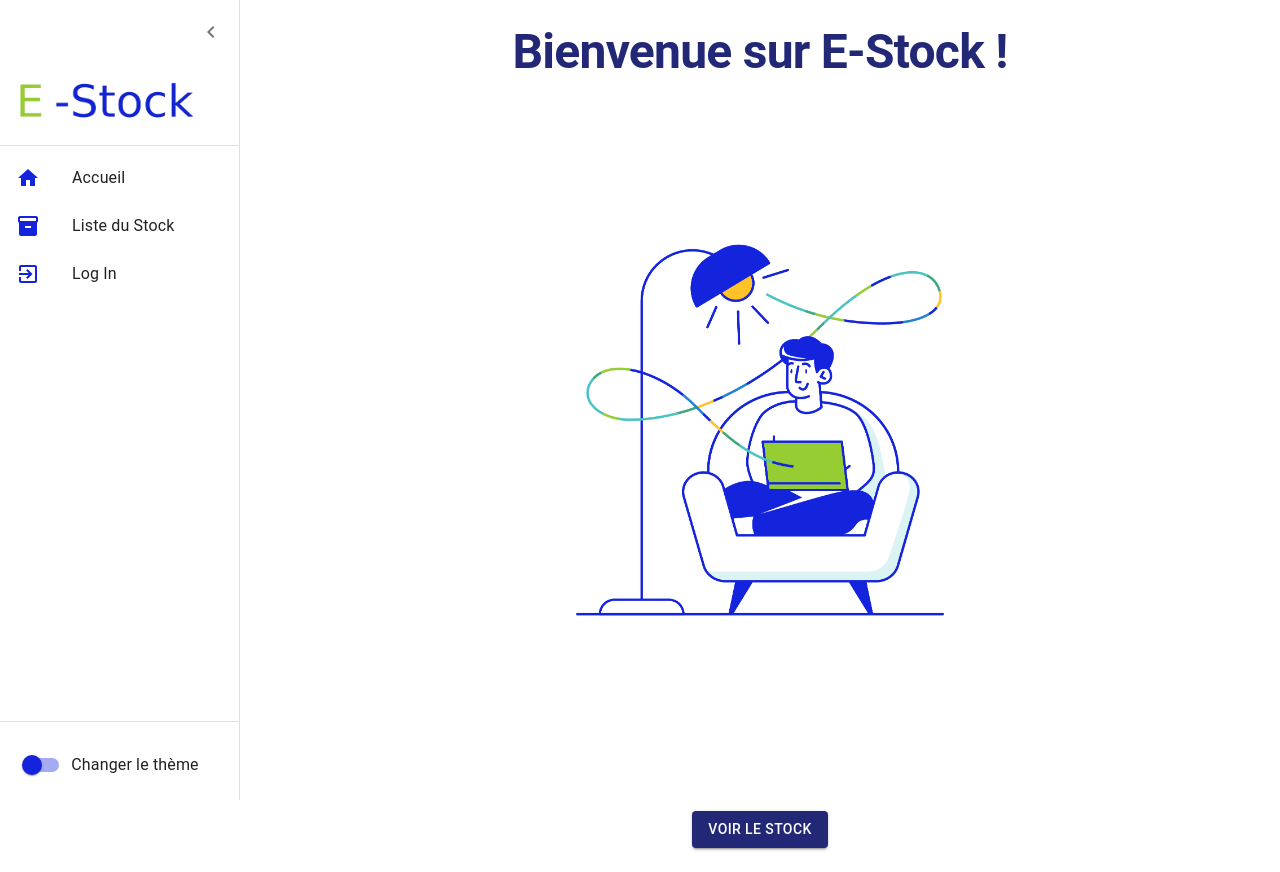
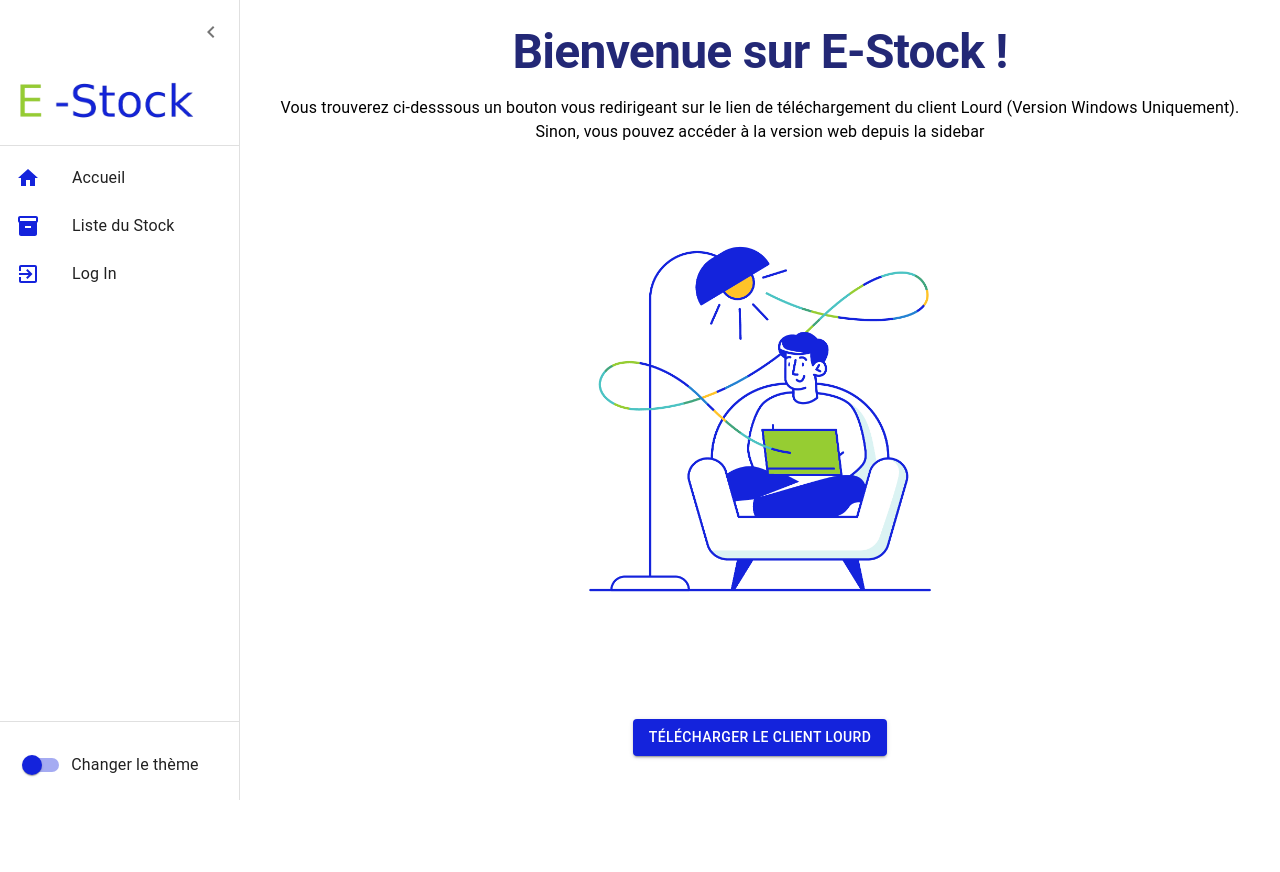
Before and after one commit to 0xChaser/gestion-stock_front, a React (Create React App) app: page / in a window 1280 px wide. After the commit the page ends 800 px from the top, so only its background shows below. Built offline with nearby package versions, Linux system fonts and the light colour scheme.

Commit message:
Add button for downloaf of client

```diff
--- a/src/components/buttons/CustomButton.tsx
+++ b/src/components/buttons/CustomButton.tsx
@@ -7,6 +7,8 @@ interface CustomButtonProps {
   disabled?: boolean;
   type?: 'submit' | 'button' | 'reset';
   onClick?: () => void;
+  href?: string;
+  download ?: true | false;
 }
 
 const blue = {
--- a/src/pages/Home/Home.tsx
+++ b/src/pages/Home/Home.tsx
@@ -4,7 +4,6 @@ import { CssBaseline, ThemeProvider, createTheme, Button, Box, Typography } from
 import StockImage from '../../assets/images/image_stock.png';
 import { useTheme } from '../../contexts/themeContext';
 import CustomTitle from 'components/titles/CustomTitle';
-import SuperuserGuard from '../../guards/SuperuserGuard';
 
 const HomePage: React.FC = () => {
   const { darkMode } = useTheme();
@@ -25,29 +24,90 @@ const HomePage: React.FC = () => {
         <CustomTitle>
           Bienvenue sur E-Stock !
         </CustomTitle>
-        <img src={StockImage} alt="Stock" style={{ minWidth: '45%', width:'100%', maxWidth:'700px', height: 'auto' }} />
-        <Box sx={{ marginTop: 3, display: 'flex', alignItems:'center', justifyContent:'space-evenly'}}>
+        <Typography variant="body1" sx={{ marginTop: 2 }}>
+          Vous trouverez ci-desssous un bouton vous redirigeant sur le lien de téléchargement du client Lourd (Version Windows Uniquement).<br />
+          Sinon, vous pouvez accéder à la version web depuis la sidebar</Typography>
 
-          <Button component={Link} to="/stock" variant="contained" color="primary">
-            Voir le stock
-          </Button>
-
-          <SuperuserGuard>
-
-            <Button component={Link} to="/category" variant="contained" color="primary">
-              Voir les catégories
-            </Button>
-
-            <Button component={Link} to="/product" variant="contained" color="primary">
-              Voir les produits
-            </Button>
-
-          </SuperuserGuard>
+        <img src={StockImage} alt="Stock" style={{ minWidth: '35%', width:'100%', maxWidth:'650px', height: 'auto', marginTop: '-50px' }} />
 
         </Box>
-      </Box>
+
+        <Box sx={{ marginTop: -10, display: 'flex', alignItems: 'center', justifyContent: 'center' }}>
+          <Button
+            href="https://drive.google.com/uc?id=1TYr3WNeC73p1dmSsvWq06cabi4SlB51H"
+            variant="contained"
+            sx={{
+              mt: 3,
+              mb: 2,
+              bgcolor: '#1423DC',
+              color: '#FFFFFF',
+              '&:hover': {
+                bgcolor: '#96CD32',
+              },
+            }}
+            download
+                  >
+            Télécharger le Client Lourd
+          </Button>
+       </Box>
     </ThemeProvider>
   );
 };
 
 export default HomePage;
+
+
+
+// import React from 'react';
+// import { Link } from 'react-router-dom';
+// import { CssBaseline, ThemeProvider, createTheme, Button, Box, Typography } from '@mui/material';
+// import StockImage from '../../assets/images/image_stock.png';
+// import { useTheme } from '../../contexts/themeContext';
+// import CustomTitle from 'components/titles/CustomTitle';
+// import SuperuserGuard from '../../guards/SuperuserGuard';
+
+// const HomePage: React.FC = () => {
+//   const { darkMode } = useTheme();
+
+//   const theme = createTheme({
+//     palette: {
+//       mode: darkMode ? 'dark' : 'light',
+//       primary: { main: '#232876' },
+//       background: { paper: darkMode ? '#333' : '#F2F2F2', default: darkMode ? '#121212' : '#fff' },
+//       text: { primary: darkMode ? '#fff' : '#000' },
+//     },
+//   });
+
+//   return (
+//     <ThemeProvider theme={theme}>
+//       <CssBaseline />
+//       <Box sx={{ textAlign: 'center', padding: 3 }}>
+//         <CustomTitle>
+//           Bienvenue sur E-Stock !
+//         </CustomTitle>
+//         <img src={StockImage} alt="Stock" style={{ minWidth: '45%', width:'100%', maxWidth:'700px', height: 'auto' }} />
+//         <Box sx={{ marginTop: 3, display: 'flex', alignItems:'center', justifyContent:'space-evenly'}}>
+
+//           <Button component={Link} to="/stock" variant="contained" color="primary">
+//             Voir le stock
+//           </Button>
+
+//           <SuperuserGuard>
+
+//             <Button component={Link} to="/category" variant="contained" color="primary">
+//               Voir les catégories
+//             </Button>
+
+//             <Button component={Link} to="/product" variant="contained" color="primary">
+//               Voir les produits
+//             </Button>
+
+//           </SuperuserGuard>
+
+//         </Box>
+//       </Box>
+//     </ThemeProvider>
+//   );
+// };
+
+// export default HomePage;
```
